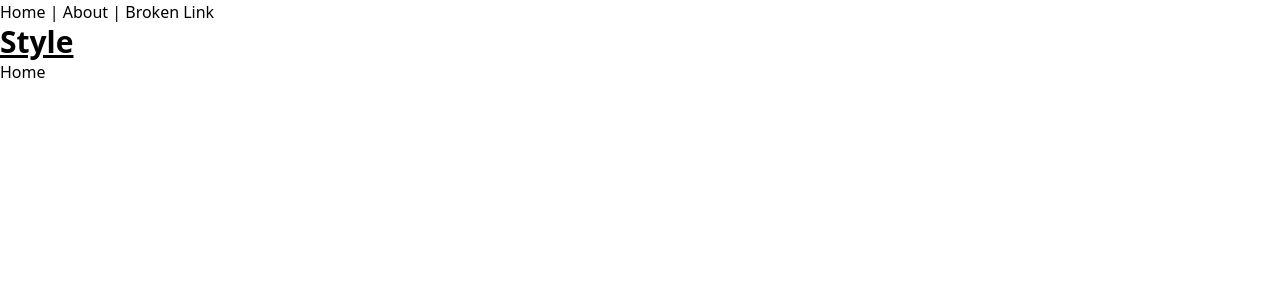
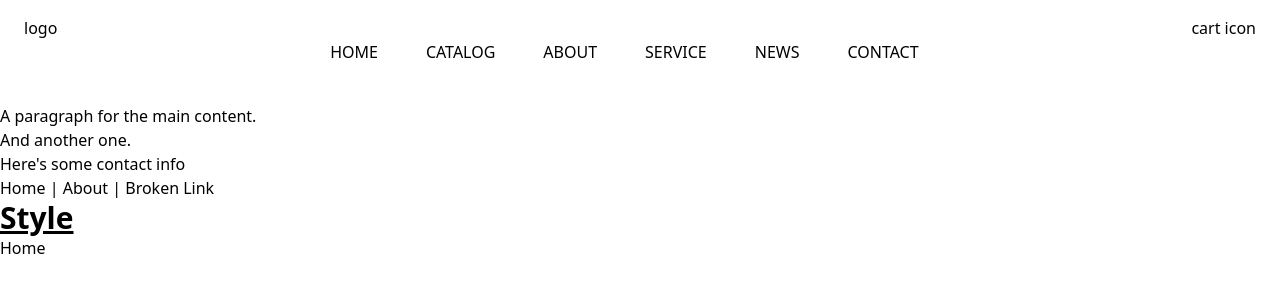
Before and after one commit to anny-fan/e-commerce, a Vue app: page / in a window 1280 px wide. Shown: the top 300 px of the page. Built offline with nearby package versions, Linux system fonts and the light colour scheme.

Commit message:
header, base-layout

```diff
--- a/package.json
+++ b/package.json
@@ -21,6 +21,7 @@
     "eslint-plugin-vue": "^9.11.0",
     "postcss": "^8.4.23",
     "prettier": "^2.8.8",
+    "sass": "^1.62.1",
     "tailwindcss": "^3.3.2",
     "vite": "^4.3.5"
   }
--- a/src/App.vue
+++ b/src/App.vue
@@ -2,11 +2,17 @@
 import Home from './components/Home.vue'
 import About from './components/About.vue'
 import NotFound from './components/NotFound.vue'
+import BaseLayout from './components/BaseLayout.vue'
+import Header from './components/Header.vue'
 const routes = {
   '/': Home,
   '/about': About
 }
 export default {
+  components: {
+    BaseLayout,
+    Header
+  },
   data() {
     return {
       currentPath: window.location.hash
@@ -26,6 +32,20 @@ export default {
 </script>
 
 <template>
+  <BaseLayout>
+    <template #header>
+      <Header></Header>
+    </template>
+
+    <template #default>
+      <p>A paragraph for the main content.</p>
+      <p>And another one.</p>
+    </template>
+
+    <template #footer>
+      <p>Here's some contact info</p>
+    </template>
+  </BaseLayout>
   <header>
     <a href="#/">Home</a> |
     <a href="#/about">About</a> |
--- /dev/null
+++ b/src/components/BaseLayout.vue
@@ -0,0 +1,13 @@
+<template>
+  <header>
+    <slot name="header"></slot>
+  </header>
+  <main>
+    <slot></slot>
+  </main>
+  <footer>
+    <slot name="footer"></slot>
+  </footer>
+</template>
+
+<style></style>
--- /dev/null
+++ b/src/components/Header.vue
@@ -0,0 +1,122 @@
+<template>
+  <div class=" relative">
+    <div class="md:container md:mx-auto flex px-6 py-4">
+      <span class="flex-none">logo</span>
+      <nav class="grow">
+        <ul class="flex w-fit mx-auto">
+          <li class="mx-6 py-6">
+            <span class="nav-style"><a class="nav-link">HOME</a></span>
+          </li>
+
+          <li class="mx-6 py-6" v-on:mouseenter="show = true" v-on:mouseleave="show = false">
+            <span class="nav-style"><a class="nav-link">CATALOG </a></span>
+            <!-- catalog menu-->
+            <Transition name="slide-fade">
+              <div
+                v-if="show"
+                class="bg-white drop-shadow-sm flex border w-10/12 px-8 py-4 mx-auto opacity-1 absolute top-20 catelog-menu"
+              >
+                <div v-for="item in catalog" class="flex-1 mx-4">
+                  <h3 class="text-bold text-slate-800 border-b mb-2 py-2 inline-block">
+                    {{ item.categories }}
+                  </h3>
+                  <ul>
+                    <li v-for="list in item.lists" class="mb-2 text-slate-700 hover:text-sky-700">
+                      <a class="cursor-pointer">{{ list }}</a>
+                    </li>
+                  </ul>
+                </div>
+              </div>
+            </Transition>
+          </li>
+
+          <li class="mx-6 py-6">
+            <span class="nav-style"><a class="nav-link">ABOUT</a></span>
+          </li>
+          <li class="mx-6 py-6">
+            <span class="nav-style"><a class="nav-link">SERVICE</a></span>
+          </li>
+          <li class="mx-6 py-6">
+            <span class="nav-style"><a class="nav-link">NEWS</a></span>
+          </li>
+          <li class="mx-6 py-6">
+            <span class="nav-style"><a class="nav-link"> CONTACT</a></span>
+          </li>
+        </ul>
+      </nav>
+      <span class="flex-none">cart icon</span>
+    </div>
+  </div>
+</template>
+
+<script setup>
+import { ref } from 'vue'
+
+const show = ref(false)
+const catalog = [
+  {
+    categories: 'Bullet CCTV Cameras',
+    lists: [
+      'Cam 2 MP Wireless Camera',
+      'Cam PTZ Camera',
+      'Sen Cameras',
+      'Network Cameras',
+      '360 Degree Camera'
+    ]
+  },
+  {
+    categories: 'C-Mount CCTV Cameras',
+    lists: [
+      'Cam 4 MP Dome Camera',
+      'Wireless Camera',
+      'Waterproof Cameras',
+      'Dummy Camera',
+      'Security Cameras'
+    ]
+  },
+  {
+    categories: 'Dome CCTV Cameras',
+    lists: [
+      'Cam 8 MP Dome Camera',
+      'Cam Wireless Camera',
+      'Night Vision Cameras',
+      'Battery Cameras',
+      'Small Drone Cameras'
+    ]
+  },
+  {
+    categories: 'Infrared CCTV Cameras',
+    lists: [
+      'Cam Bullet Camera',
+      'Cam Wireless Dome Camera',
+      'Rotating Cameras',
+      'Day Cameras',
+      'HD Cameras'
+    ]
+  }
+]
+</script>
+
+<style lang="scss" scoped>
+.catelog-menu {
+  translate: -35%
+}
+.slide-fade-enter-active {
+  transition: all 0.3s ease-out;
+}
+
+.slide-fade-leave-active {
+  transition: all 0.1s cubic-bezier(1, 0.5, 0.8, 1);
+}
+
+.slide-fade-enter-from {
+  transform: translateY(-20px);
+}
+.slide-fade-enter-to {
+  opacity: 1;
+}
+.slide-fade-leave-to {
+  transform: translateY(0px);
+  opacity: 0;
+}
+</style>
--- a/src/style.css
+++ b/src/style.css
@@ -1,3 +1,12 @@
 @tailwind base;
 @tailwind components;
 @tailwind utilities;
+
+@layer components {
+  .nav-style {
+    @apply before:block before:absolute before:bg-sky-700 before:-bottom-2 before:rounded-sm before:h-1 before:w-0 hover:before:w-full relative;
+  }
+  .nav-link {
+    @apply cursor-pointer hover:text-sky-700 relative block w-auto;
+  }
+}
```
Also changed, not shown: 1 other file (tests, documents, lock files or other folders).
